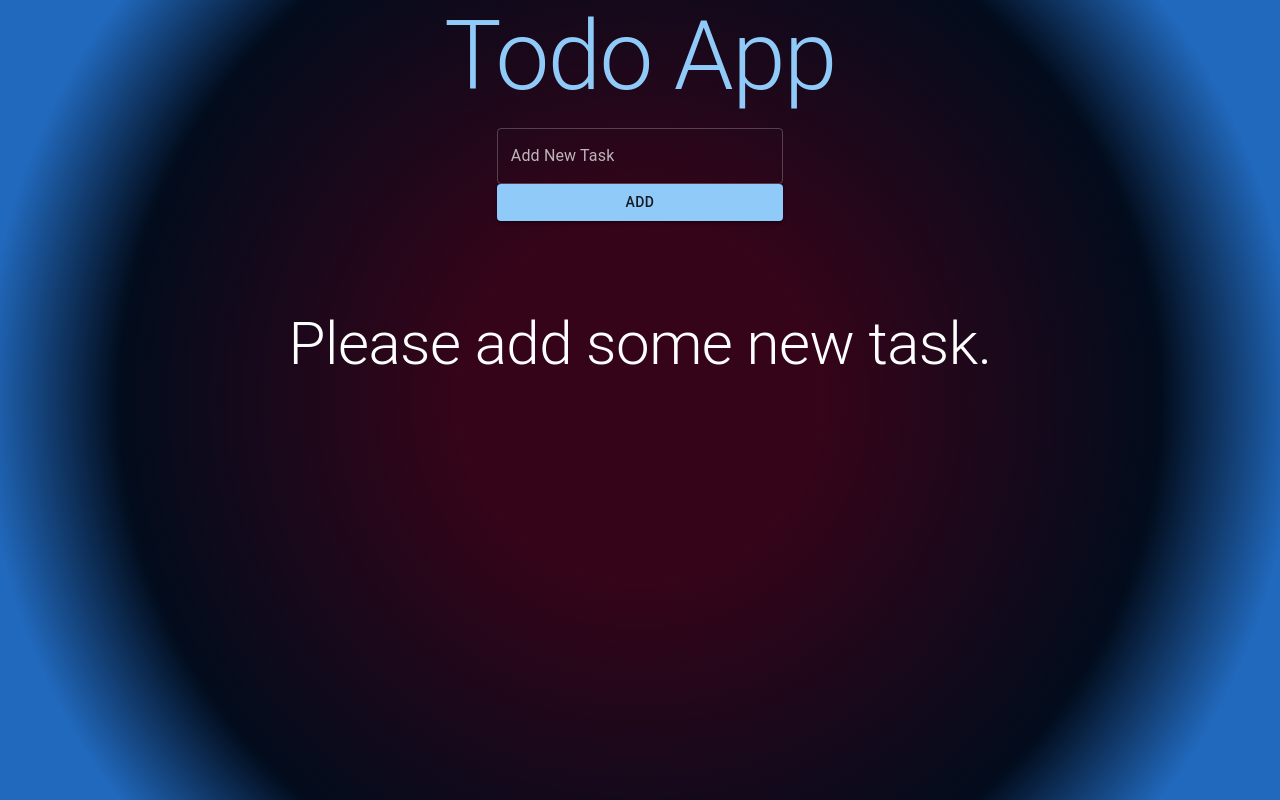
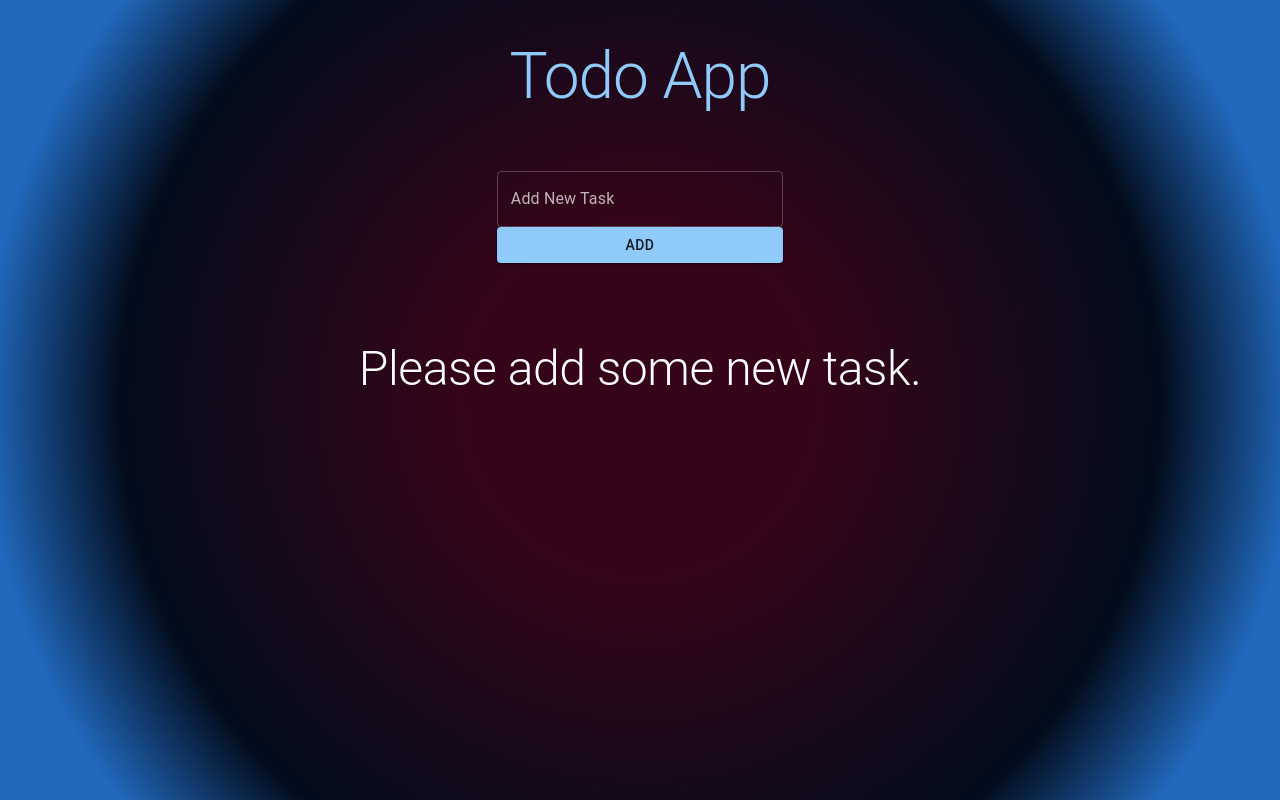
Before and after one commit to Majzerek/TodoMui, a React (Vite) app: page / in a window 1280 px wide. Built offline with nearby package versions, Linux system fonts and the light colour scheme.

Commit message:
refactoring

```diff
--- a/src/App.tsx
+++ b/src/App.tsx
@@ -6,7 +6,7 @@ import { TodoInput } from './components/TodoInput';
 
 export interface Todo {
   id: number,
-  text:string,
+  text: string,
   completed: boolean,
 }
 function App() {
@@ -14,29 +14,47 @@ function App() {
   const [todos, setTodos] = useState<Todo[]>(save ? JSON.parse(save) : [])
 
 
-  const deleteTodo = (taskId:number) => {
+  const deleteTodo = (taskId: number) => {
     setTodos((prev) =>
-    prev.filter((todo) => todo.id !== taskId));
+      prev.filter((todo) => todo.id !== taskId));
   }
 
-  const toogleTodo = (taskId:number) => {
+  const toogleTodo = (taskId: number) => {
     setTodos((prev) =>
-      prev.map((todo) => todo.id === taskId ? {...todo, completed: !todo.completed} : todo))
+      prev.map((todo) => todo.id === taskId ? { ...todo, completed: !todo.completed } : todo))
   }
   useMemo(() => {
     localStorage.setItem("TODO", JSON.stringify(todos))
-  },[todos])
+  }, [todos])
 
   return (
     <>
       <CssBaseline />
-      <Box display={'flex'} justifyContent={'start'} alignItems={'center'} alignContent={'center'} width={'100vw'} height={'100vh'} overflow={'auto'} sx={{backgroundImage:"radial-gradient(circle, rgba(54,4,25,1) 23%, rgba(2,12,28,1) 69%, rgba(33,105,189,1) 87%)"}} flexDirection={'column'}>
+      <Box
+        display={'flex'}
+        flexDirection={'column'}
+        justifyContent={'start'}
+        alignItems={'center'}
+        alignContent={'center'}
+        width={'100vw'}
+        height={'100vh'}
+        overflow={'auto'}
+        sx={{ backgroundImage: "radial-gradient(circle, rgba(54,4,25,1) 23%, rgba(2,12,28,1) 69%, rgba(33,105,189,1) 87%)" }}>
 
-        <Typography variant='h1' textAlign={'center'} color='primary'>Todo App</Typography>
-        <Box flex={1} my={2}>
-          <TodoInput setTodos={setTodos} todos={todos}/>
+        <Typography
+          variant='h1'
+          textAlign={'center'}
+          color='primary'
+          p={5}>Todo App</Typography>
+        <Box
+          flex={1}
+          my={2}>
+          <TodoInput setTodos={setTodos} todos={todos} />
         </Box>
-        <Box flex={3} maxWidth={'80%'} overflow={'auto'}>
+        <Box
+          flex={3}
+          maxWidth={'80%'}
+          overflow={'auto'}>
           <TodoList todosList={todos} deleteTodo={deleteTodo} toogleTodo={toogleTodo} />
         </Box>
       </Box>
--- a/src/components/TodoInput.tsx
+++ b/src/components/TodoInput.tsx
@@ -4,45 +4,72 @@ import { Alert, AlertTitle, Box, Button, Collapse, FormControl, TextField } from
 import ErrorIcon from "@mui/icons-material/Error";
 import CheckIcon from '@mui/icons-material/Check';
 
-export const TodoInput: FC<{ setTodos: React.Dispatch<React.SetStateAction<Todo[]>>, todos:Todo[] }> = ({ setTodos,todos }) => {
+export const TodoInput: FC<{ setTodos: React.Dispatch<React.SetStateAction<Todo[]>>, todos: Todo[] }> = ({ setTodos, todos }) => {
 
 
   const [text, setText] = useState('');
   const [show, setShow] = useState({
     succes: false,
     error: false
-  })
+  });
+
   const addTodo = (text: string) => {
     setTodos((prev) => [...prev, { id: Date.now(), completed: false, text }]);
-  }
-  const handleChange = (e:React.ChangeEvent<HTMLInputElement | HTMLTextAreaElement>) => {
+  };
+
+  const handleChange = (e: React.ChangeEvent<HTMLInputElement | HTMLTextAreaElement>) => {
     setText(e.target.value)
-  }
+  };
+
   const handleClick = (e: React.MouseEvent<HTMLButtonElement, MouseEvent>) => {
     e.preventDefault();
     if (!text) {
-      return setShow({succes:false, error:true}), setTimeout(()=>setShow({succes:false, error:false}), 2000)};
+      return setShow({ succes: false, error: true }), setTimeout((prev: typeof show) => setShow({ ...prev, error: false }), 5000)
+    };
     addTodo(text);
     setText('');
-    setShow({succes:true, error:false})
+    setShow({ succes: true, error: false })
+  };
 
-  };
   useEffect(() => {
-    setTimeout(()=>setShow({succes:false, error:false}), 5000)
-  },[todos,text])
+    setTimeout(() => setShow({ succes: false, error: false }), 5000)
+  }, [todos]);
+
   return (
-    <Box component={'form'} display={'flex'} flexDirection={'column'} noValidate>
+    <Box
+      component={'form'}
+      display={'flex'}
+      flexDirection={'column'}
+      noValidate>
       <FormControl>
-        <TextField title='Add Task' label="Add New Task" value={text} type='text' onChange={(e) => handleChange(e)} />
-        <Button type='submit' variant='contained' disableTouchRipple onClick={(e) => handleClick(e)} >Add</Button>
+        <TextField
+          title='Add Task'
+          label="Add New Task"
+          value={text}
+          type='text'
+          onChange={(e) => handleChange(e)}
+        />
+        <Button
+          type='submit'
+          variant='contained'
+          disableTouchRipple
+          onClick={(e) => handleClick(e)}>Add</Button>
         <Collapse in={show.succes}>
-        <Alert icon={<CheckIcon />} severity="success" color="success" variant="filled">
+          <Alert
+            icon={<CheckIcon />}
+            severity="success"
+            color="success"
+            variant="filled">
             <AlertTitle>Success</AlertTitle>
             You successful add a new task 😍
           </Alert>
         </Collapse>
         <Collapse in={show.error}>
-        <Alert icon={<ErrorIcon />} severity="error" color="error" variant="filled">
+          <Alert
+            icon={<ErrorIcon />}
+            severity="error"
+            color="error"
+            variant="filled">
             <AlertTitle>Error</AlertTitle>
             Input can't be empty!
           </Alert>
--- a/src/main.tsx
+++ b/src/main.tsx
@@ -3,6 +3,8 @@ import { createRoot } from 'react-dom/client'
 import App from './App.tsx'
 import {ThemeProvider } from '@mui/material'
 import { theme } from './theme/theme.ts'
+
+
 createRoot(document.getElementById('root')!).render(
   <StrictMode>
     <ThemeProvider theme={theme}>
--- a/src/theme/theme.ts
+++ b/src/theme/theme.ts
@@ -12,5 +12,14 @@ export const theme = createTheme({
         lg: 1200,
         xl: 1536,
     }
+
+},
+typography:{
+  h1:{
+    fontSize: "4rem",
+  },
+  h2: {
+    fontSize: "3rem"
+  }
 }}
 )
```
Lines whose indentation alone changed are shown as unchanged.
